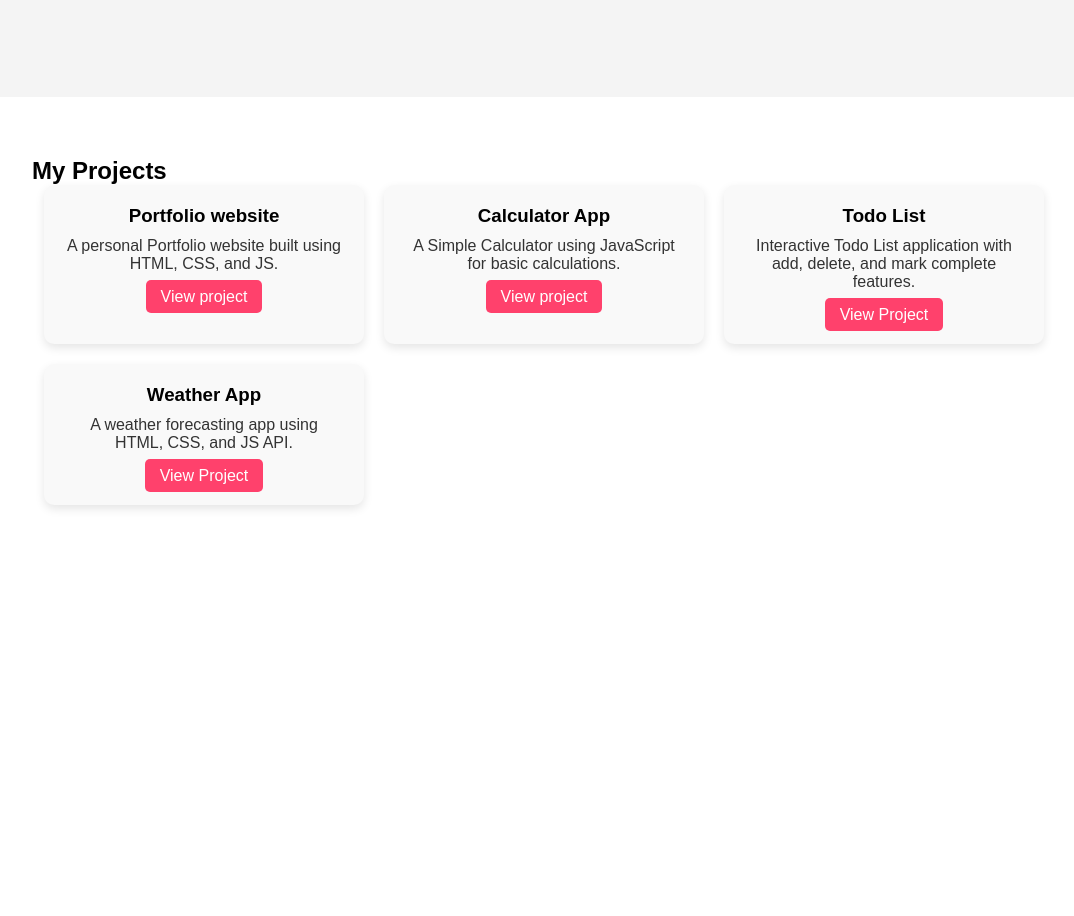
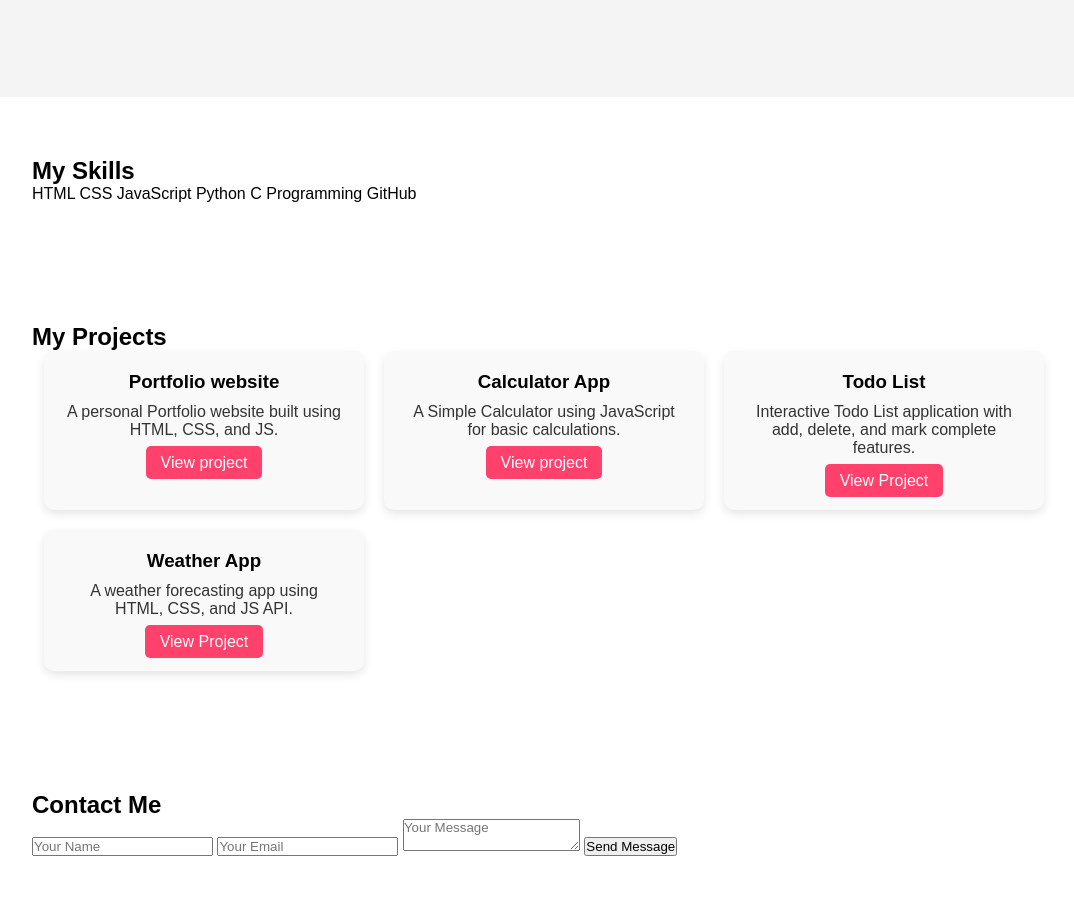
Before and after one commit to Pallavighawat/Portfolio-website, a plain HTML site: page index.html in a window 1280 px wide. Shown: the part 1046-1962 px from the top of the page, without its empty margins (96-1170 px from the left). Before the commit the page ends 1611 px from the top, so only its background shows below. Drawn offline with Linux system fonts and the light colour scheme.

Commit message:
Update index.html
update website

```diff
--- a/index.html
+++ b/index.html
@@ -29,6 +29,18 @@
         I created these projects while learning HTML, CSS and JavaScript to improve my practical skills.
         </p>
     </section>
+    <section id="skills">
+    <h2>My Skills</h2>
+
+    <div class="skills-container">
+        <span class="skill">HTML</span>
+        <span class="skill">CSS</span>
+        <span class="skill">JavaScript</span>
+        <span class="skill">Python</span>
+        <span class="skill">C Programming</span>
+        <span class="skill">GitHub</span>
+    </div>
+</section>
     <section id="Projects">
         <h2>My Projects</h2>
         <div class="project-grid">
@@ -55,6 +67,16 @@
             </div>
         </div>
     </section>
+    <section id="contact">
+    <h2>Contact Me</h2>
+
+    <form id="contactForm">
+        <input type="text" placeholder="Your Name" required>
+        <input type="email" placeholder="Your Email" required>
+        <textarea placeholder="Your Message" required></textarea>
+        <button type="submit">Send Message</button>
+    </form>
+</section>
     <script src="script.js"></script>
 </body>
 </html>
```
